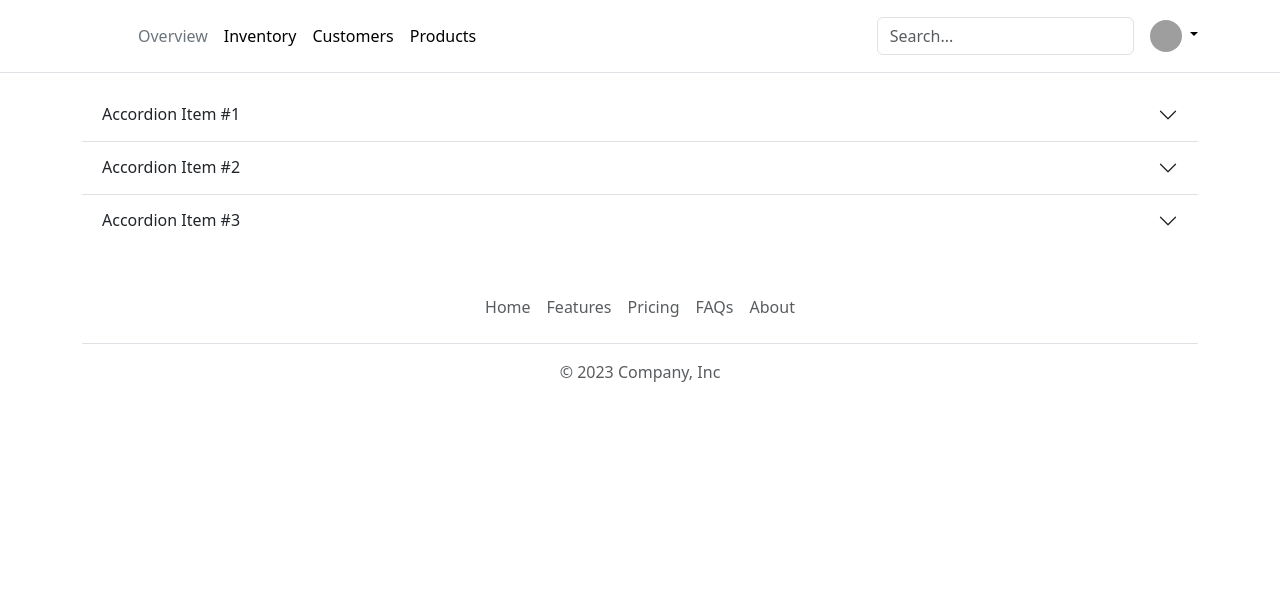
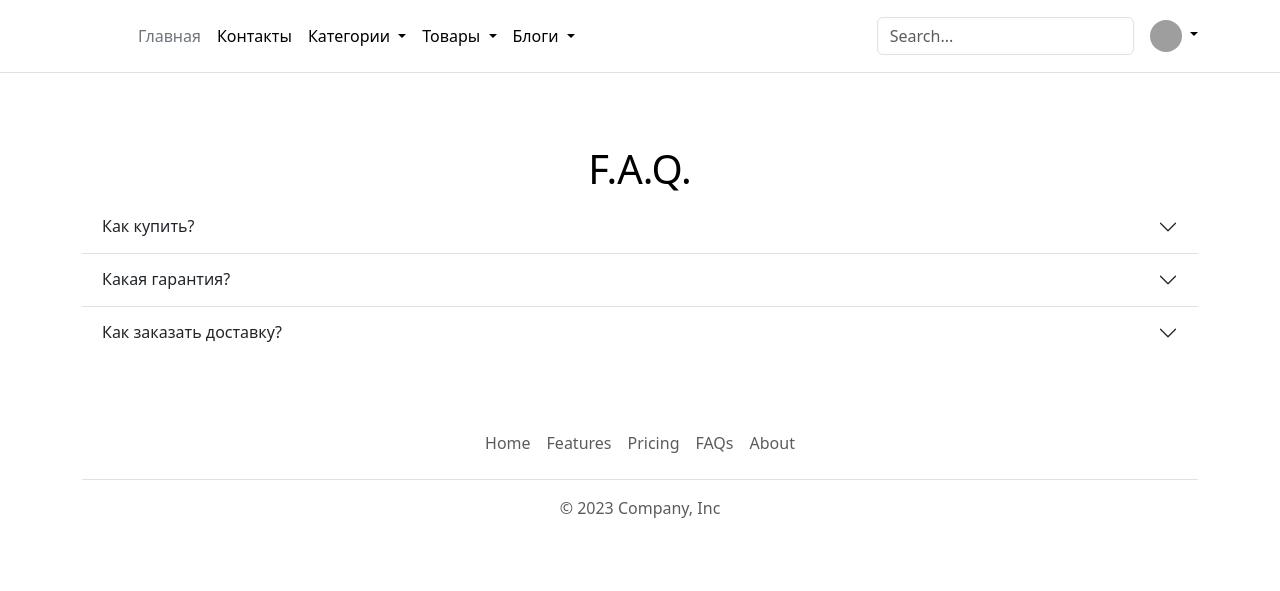
Before and after one commit to IlyaKovalchukKIS/Sky_Store, a Django app: template catalog/templates/catalog/base.html in a window 1280 px wide. Shown: the top 591 px of the page. Run offline with Django 4.2, Linux system fonts and the light colour scheme; the template is opened without the code that fills it, so the values that code supplies are empty; parts of the project's set-up code (start-up, migrations or seed data) failed here and were passed over; some libraries are stand-ins or nearby versions; grey boxes are pictures that could not be loaded.

Commit message:
написан базовый шаблон

```diff
--- a/catalog/templates/catalog/base.html
+++ b/catalog/templates/catalog/base.html
@@ -23,10 +23,58 @@
                 </a>
 
                 <ul class="nav col-12 col-lg-auto me-lg-auto mb-2 justify-content-center mb-md-0">
-                    <li><a href="#" class="nav-link px-2 link-secondary">Overview</a></li>
-                    <li><a href="#" class="nav-link px-2 link-body-emphasis">Inventory</a></li>
-                    <li><a href="#" class="nav-link px-2 link-body-emphasis">Customers</a></li>
-                    <li><a href="#" class="nav-link px-2 link-body-emphasis">Products</a></li>
+                    <li><a href="{% url 'catalog:index' %}" class="nav-link px-2 link-secondary">Главная</a></li>
+                    <li><a href="#" class="nav-link px-2 link-body-emphasis">Контакты</a></li>
+
+                    <li>
+                        <div class="dropdown">
+                            <a class="nav-link px-2 link-body-emphasis dropdown-toggle" href="#" role="button"
+                               data-bs-toggle="dropdown" aria-expanded="false">
+                                Категории
+                            </a>
+
+                            <ul class="dropdown-menu">
+                                <li><a class="dropdown-item" href="{% url 'catalog:category_list' %}">Все категории</a>
+                                </li>
+                                <li><a href="{% url 'catalog:category_create' %}"
+                                       class="dropdown-item">Добавить категорию</a></li>
+                                <li><a class="dropdown-item" href="#">Something else here</a></li>
+                            </ul>
+                        </div>
+                    </li>
+
+                    <li>
+                        <div class="dropdown">
+                            <a class="nav-link px-2 link-body-emphasis dropdown-toggle" href="#" role="button"
+                               data-bs-toggle="dropdown" aria-expanded="false">
+                                Товары
+                            </a>
+
+                            <ul class="dropdown-menu">
+                                <li><a class="dropdown-item" href="{% url 'catalog:category_list' %}">Все категории</a></li>
+                                <li><a href="{% url 'catalog:product_create' %}"
+                                       class="dropdown-item">Добавить товар</a></li>
+                                <li><a class="dropdown-item" href="#">Something else here</a></li>
+                            </ul>
+                        </div>
+                    </li>
+
+                    <li>
+                        <div class="dropdown">
+                            <a class="nav-link px-2 link-body-emphasis dropdown-toggle" href="#" role="button"
+                               data-bs-toggle="dropdown" aria-expanded="false">
+                                Блоги
+                            </a>
+
+                            <ul class="dropdown-menu">
+                                <li><a class="dropdown-item" href="#">Все блоги</a></li>
+                                <li><a href="#"
+                                       class="dropdown-item">Добавить блог</a></li>
+                                <li><a class="dropdown-item" href="#">Something else here</a></li>
+                            </ul>
+                        </div>
+                    </li>
+
                 </ul>
 
                 <form class="col-12 col-lg-auto mb-3 mb-lg-0 me-lg-3" role="search">
@@ -39,49 +87,59 @@
                         <img src="https://github.com/mdo.png" alt="mdo" width="32" height="32" class="rounded-circle">
                     </a>
                     <ul class="dropdown-menu text-small">
-                        <li><a class="dropdown-item" href="#">New project...</a></li>
-                        <li><a class="dropdown-item" href="#">Settings</a></li>
-                        <li><a class="dropdown-item" href="#">Profile</a></li>
+                        <li><a class="dropdown-item" href="#">Профиль</a></li>
+                        <li><a class="dropdown-item" href="#">Настройки</a></li>
+                        <li><a class="dropdown-item" href="#"></a></li>
                         <li>
                             <hr class="dropdown-divider">
                         </li>
-                        <li><a class="dropdown-item" href="#">Sign out</a></li>
+                        <li><a class="dropdown-item" href="#">Выйти</a></li>
                     </ul>
                 </div>
             </div>
         </div>
     </header>
-    <div class="container">
+    <div class="container text-center">
+        <main class="row">
             {% block content %}
 
             {% endblock %}
+        </main>
     </div>
+    <footer class="py-3 my-4">
+        <div class="pricing-header p-3 pb-md-4 mx-auto text-center">
+            <h1 class="display-10 fw-normal text-body-emphasis">F.A.Q.</h1>
             <div class="container">
                 <div class="accordion accordion-flush" id="accordionFlushExample">
                     <div class="accordion-item">
                         <h2 class="accordion-header">
                             <button class="accordion-button collapsed" type="button" data-bs-toggle="collapse"
-                            data-bs-target="#flush-collapseOne" aria-expanded="false" aria-controls="flush-collapseOne">
-                        Accordion Item #1
+                                    data-bs-target="#flush-collapseOne" aria-expanded="false"
+                                    aria-controls="flush-collapseOne">
+                                Как купить?
                             </button>
                         </h2>
-                <div id="flush-collapseOne" class="accordion-collapse collapse" data-bs-parent="#accordionFlushExample">
-                    <div class="accordion-body">Placeholder content for this accordion, which is intended to demonstrate
-                        the <code>.accordion-flush</code> class. This is the first item's accordion body.
+                        <div id="flush-collapseOne" class="accordion-collapse collapse"
+                             data-bs-parent="#accordionFlushExample">
+                            <div class="accordion-body">Оплата происходит онлайн, через личный кабинет. Для этого вам
+                                нужно всего-то
+                                зарегестрироваться на нашем сайте!
                             </div>
                         </div>
                     </div>
                     <div class="accordion-item">
                         <h2 class="accordion-header">
                             <button class="accordion-button collapsed" type="button" data-bs-toggle="collapse"
-                            data-bs-target="#flush-collapseTwo" aria-expanded="false" aria-controls="flush-collapseTwo">
-                        Accordion Item #2
+                                    data-bs-target="#flush-collapseTwo" aria-expanded="false"
+                                    aria-controls="flush-collapseTwo">
+                                Какая гарантия?
                             </button>
                         </h2>
-                <div id="flush-collapseTwo" class="accordion-collapse collapse" data-bs-parent="#accordionFlushExample">
-                    <div class="accordion-body">Placeholder content for this accordion, which is intended to demonstrate
-                        the <code>.accordion-flush</code> class. This is the second item's accordion body. Let's imagine
-                        this being filled with some actual content.
+                        <div id="flush-collapseTwo" class="accordion-collapse collapse"
+                             data-bs-parent="#accordionFlushExample">
+                            <div class="accordion-body">Гарантия на наши товары действует в течении одного года, нам
+                                важен ваш комформ и
+                                бозопасность.
                             </div>
                         </div>
                     </div>
@@ -90,16 +148,14 @@
                             <button class="accordion-button collapsed" type="button" data-bs-toggle="collapse"
                                     data-bs-target="#flush-collapseThree" aria-expanded="false"
                                     aria-controls="flush-collapseThree">
-                        Accordion Item #3
+                                Как заказать доставку?
                             </button>
                         </h2>
                         <div id="flush-collapseThree" class="accordion-collapse collapse"
                              data-bs-parent="#accordionFlushExample">
-                    <div class="accordion-body">Placeholder content for this accordion, which is intended to demonstrate
-                        the <code>.accordion-flush</code> class. This is the third item's accordion body. Nothing more
-                        exciting happening here in terms of content, but just filling up the space to make it look, at
-                        least at first glance, a bit more representative of how this would look in a real-world
-                        application.
+                            <div class="accordion-body">Доставку действует по всей России. Оформиить ее можно при оплате
+                                заказа.
+                            </div>
                         </div>
                     </div>
                 </div>
@@ -119,6 +175,7 @@
                 </footer>
             </div>
         </footer>
+    </footer>
 </main>
 <script src="{% static 'js/bootstrap.bundle.min.js' %}"
         integrity="sha384-HwwvtgBNo3bZJJLYd8oVXjrBZt8cqVSpeBNS5n7C8IVInixGAoxmnlMuBnhbgrkm"
```
Lines whose indentation alone changed are shown as unchanged.
